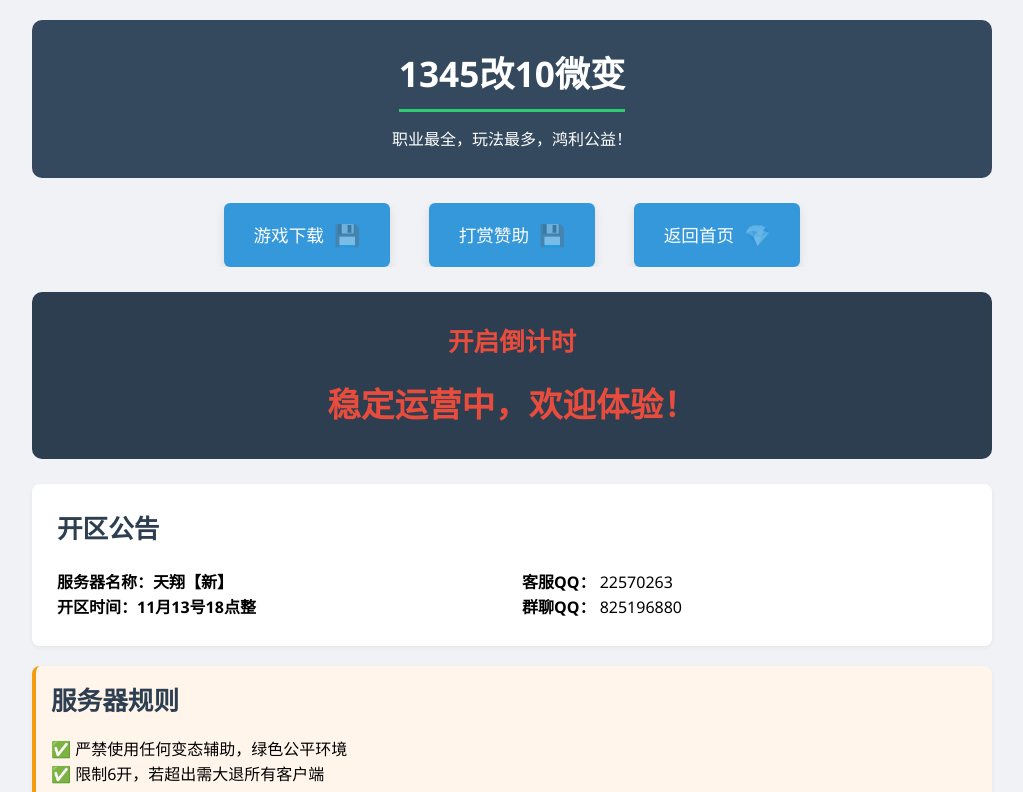
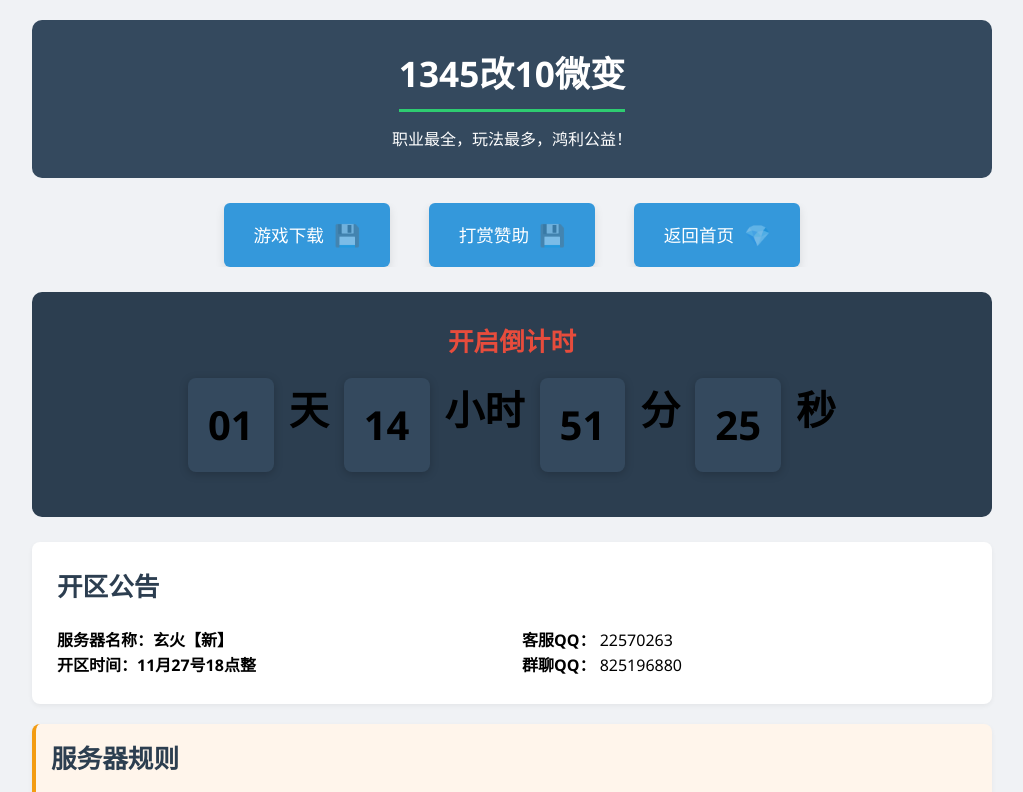
Before and after one commit to geraldyao1990/zx, a plain HTML site: page 1345g10wb.html in a window 1280 px wide. Shown: the top 792 px of the page, without its empty margins (128-1151 px from the left). Drawn offline with Linux system fonts and the light colour scheme.

```diff
--- a/1345g10wb.html
+++ b/1345g10wb.html
@@ -316,8 +316,8 @@
             <h2>开区公告</h2>
             <div class="info-box">
                 <div>
-                    <p><strong>服务器名称：天翔【新】</strong></p>
-                    <p><strong>开区时间：11月13号18点整</strong></p>
+                    <p><strong>服务器名称：玄火【新】</strong></p>
+                    <p><strong>开区时间：11月27号18点整</strong></p>
                 </div>
                 <div>
                     <p><strong>客服QQ：</strong> 22570263</p>
@@ -328,7 +328,7 @@
         </section>
     <script>
         // 设置目标日期时间（修改这里可以调整倒计时）
-        const targetDate = new Date("2026-11-13T18:00:00").getTime();
+        const targetDate = new Date("2026-11-27T18:00:00").getTime();
 
         // 更新倒计时的函数
         function updateCountdown() {
```
